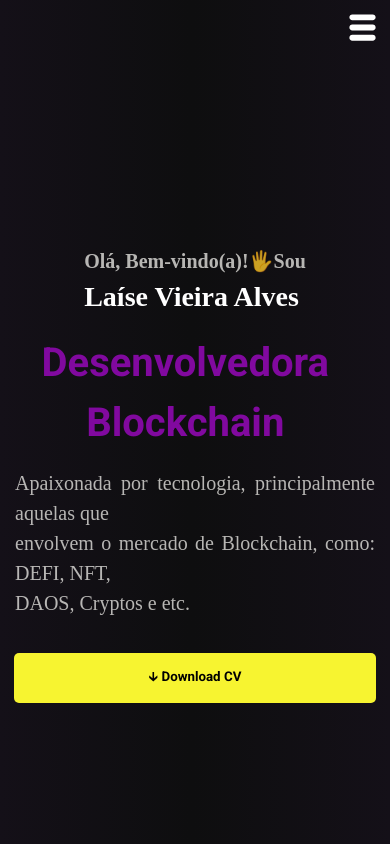
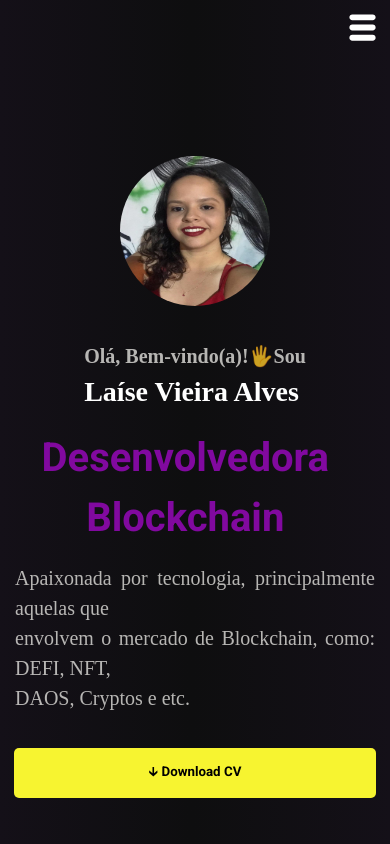
Before and after one commit to laisevdev/myPortfolio, a React (Vite) app: page / in a window 390 px wide. Shown: the top 844 px of the page. Built offline with nearby package versions, Linux system fonts and the light colour scheme.

Commit message:
[feat]: add profile-img style

```diff
--- a/src/components/Main/Responsive.css
+++ b/src/components/Main/Responsive.css
@@ -42,11 +42,11 @@
             max-width: 100vw;
             height: 100vh;
             display: flex;
-            flex-direction: column; /* Adicionado */
-            justify-content: center; /* Alterado */
+            flex-direction: column;
+            justify-content: center;
             align-items: center;
             margin: 0 auto;
-            font-family: 'Roboto Condensed', sans-serif; /* Corrigido */
+            font-family: 'Roboto Condensed', sans-serif;
         }
 
         .profile, h1 {
@@ -72,7 +72,7 @@
             font-size: 2rem;
             color: #81099f;
             font-family: 'Roboto', 'Times New Roman', Times, serif;
-            text-align: center; /* Alterado */
+            text-align: center;
         }
 
         .profile p {
@@ -87,10 +87,19 @@
             display: none;
         }
 
+        .profile-img-mobile img {
+            display: flex;
+            flex-direction: column-reverse;
+            width: 150px;
+            height: 150px;
+            border-radius: 50%;
+            margin: 20px auto;
+        }
+
         .button-main-mobile {
             display: flex;
-            justify-content: center; /* Adicionado */
-            width: 100%; /* Adicionado */
+            justify-content: center;
+            width: 100%;
         }
 
         button {
```
